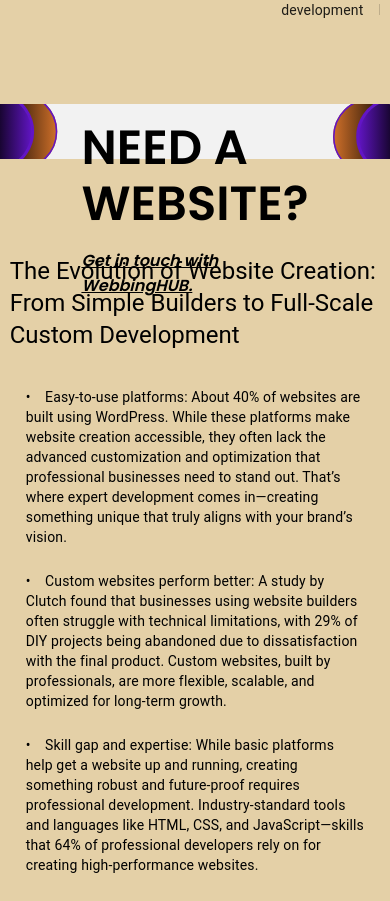
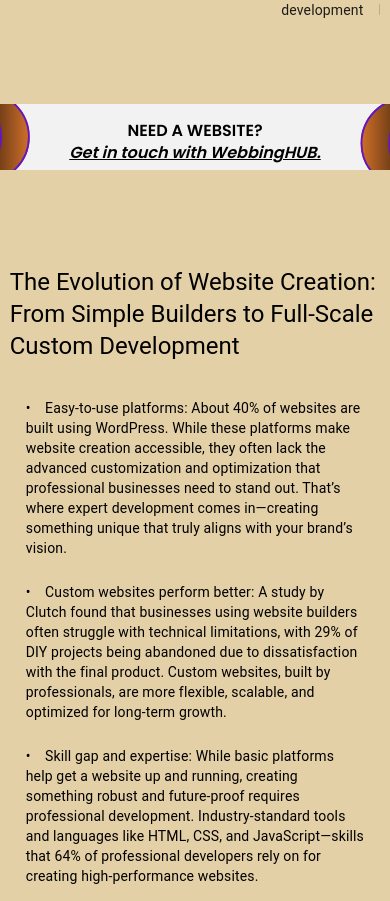
Before and after one commit to mihaiciradev/webbinghub, a Next.js app: page /blog/how-hard-is-it-to-make-a-website in a window 390 px wide. Shown: the part 1468-2369 px from the top of the page. Built offline with nearby package versions, Linux system fonts and the light colour scheme; no server answers.

Commit message:
responsitivity

```diff
--- a/src/app/blog/how-hard-is-it-to-make-a-website/page.module.css
+++ b/src/app/blog/how-hard-is-it-to-make-a-website/page.module.css
@@ -33,25 +33,38 @@
   position: relative;
   margin-top: 3rem;
 
+  @media (max-width: 900px) {
+    width: 120vw;
+  }
+
   &>img {
-    width: 100vw;
+    width: 100%;
     height: auto;
   }
 
   .ad_text {
     position: absolute;
-    top: 30%;
+    top: 27%;
     left: 50%;
     transform: translateX(-50%);
     flex-direction: column;
     gap: 1rem;
 
+    @media (max-width: 900px) {
+      gap: 0;
+      width: 100%;
+    }
+
     & h3,
     & a {
       font-family: var(--font-poppins), sans-serif;
 
+      @media (max-width: 900px) {
+        font-size: 1rem;
+      }
+    }
 
-    }
+
 
 
     & a {
```
